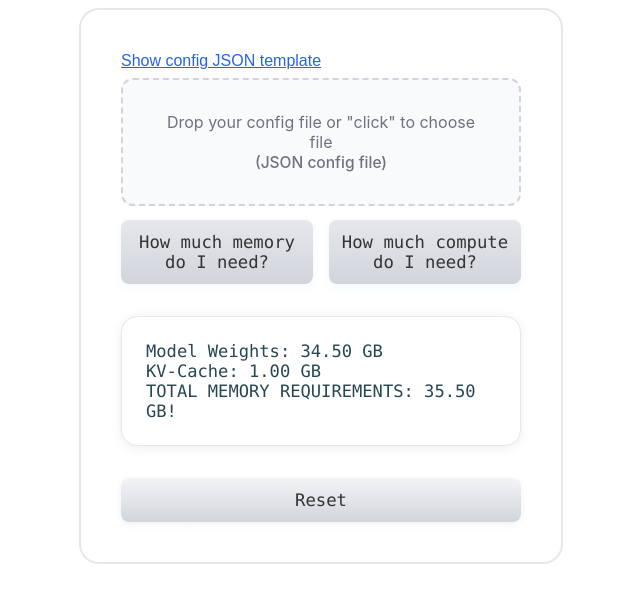
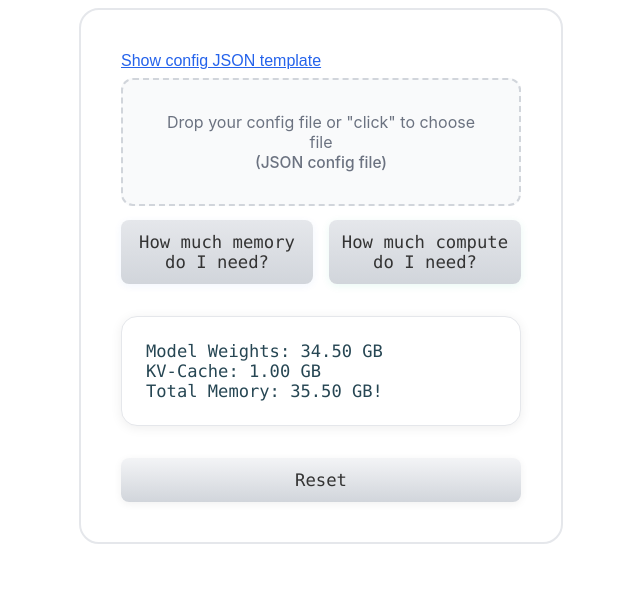
Before and after one commit to tinhoang-cerebras/cerebras-moe-calculator-new, a Next.js app: page / in a window 1280 px wide. Both pictures are taken after a click on the button "How much memory do I need?". Shown: the top 602 px of the page, without its empty margins (319-959 px from the left). Built offline with nearby package versions, Linux system fonts and the light colour scheme.

Commit message:
Update index.tsx

```diff
--- a/pages/index.tsx
+++ b/pages/index.tsx
@@ -645,7 +645,7 @@ export default function Home() {
               .map(line =>
                 roundNumbersInLine(
                   /total memory needed/i.test(line)
-                    ? line.replace(/total memory needed\s*:/i, 'TOTAL MEMORY REQUIREMENTS:')
+                    ? line.replace(/total memory needed\s*:/i, 'Total Memory:')
                     : line
                 )
               )
```
